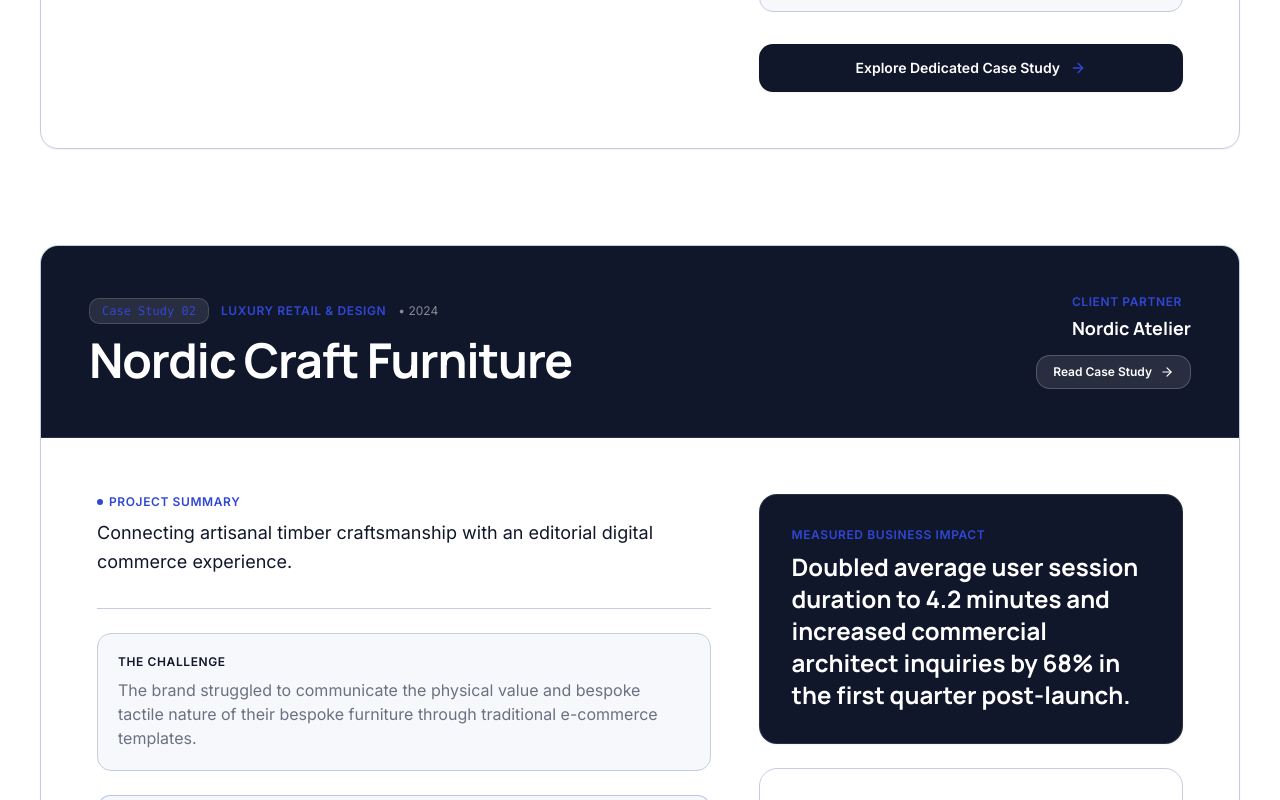
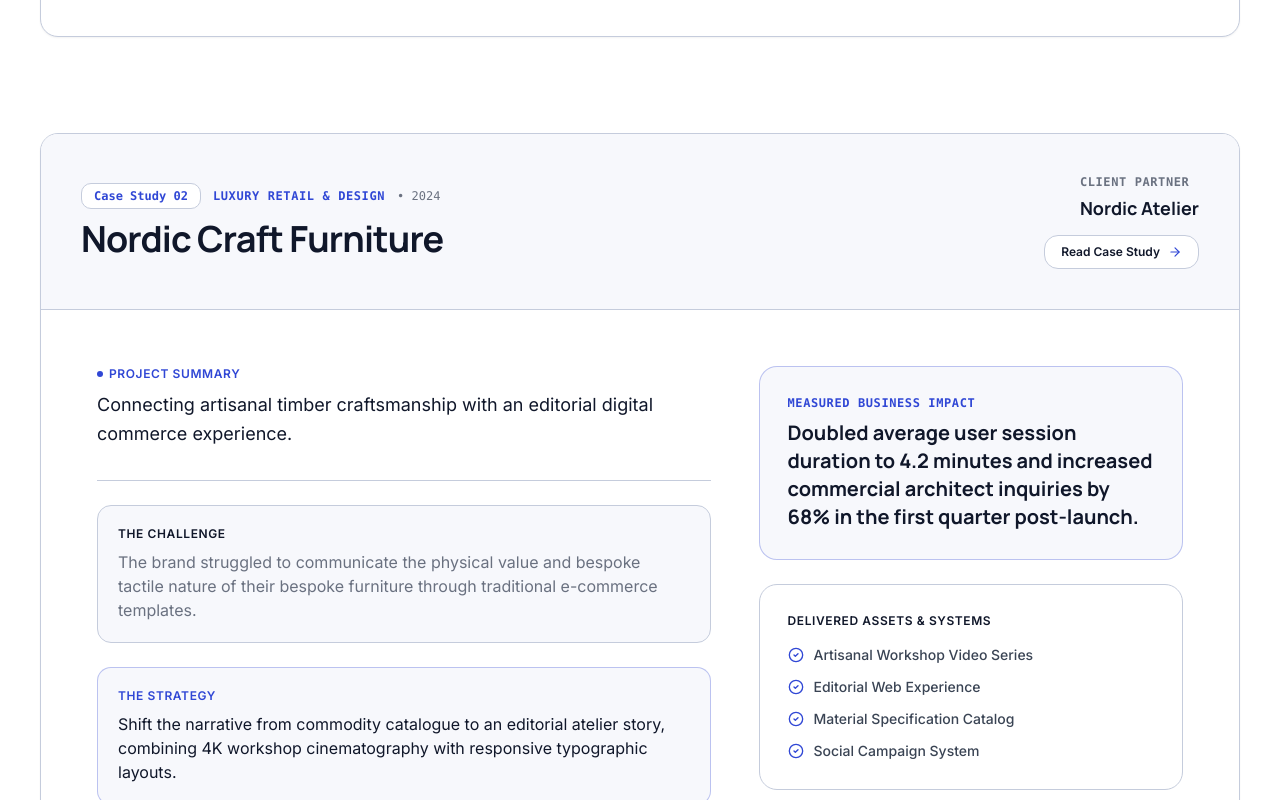
Before and after one commit to FaizaSami0007/KreaitX_By_Faiza, a Next.js app: page /work in a window 1280 px wide. Shown: the part 1680-2480 px from the top of the page. Built offline with nearby package versions, Linux system fonts and the light colour scheme; no server answers.

Commit message:
feat(work): reduce black and dark elements in Work section for lighter editorial presentation

```diff
--- a/components/sections/CTASection.tsx
+++ b/components/sections/CTASection.tsx
@@ -13,6 +13,7 @@ export interface CTASectionProps {
 }
 
 export const CTASection: React.FC<CTASectionProps> = ({ bg, className }) => {
+  void bg;
   return (
     <section className={`bg-white py-20 sm:py-24 lg:py-28 border-t border-[#C5CCDC] relative ${className || ""}`}>
       <Container size="default" className="relative z-10 max-w-[1320px]">
--- a/components/sections/FeaturedWork.tsx
+++ b/components/sections/FeaturedWork.tsx
@@ -81,10 +81,10 @@ export const FeaturedWork: React.FC = () => {
                         {/* Challenge & Strategic Impact Cards */}
                         <div className="mt-6 pt-5 border-t border-[#C5CCDC] grid grid-cols-1 sm:grid-cols-2 gap-3.5">
                           <div className="p-3.5 rounded-lg bg-[#F7F8FC] border border-[#C5CCDC]">
-                            <span className="text-[11px] font-mono font-bold uppercase tracking-wider text-[#10172A] block mb-1">
+                            <span className="text-[11px] font-mono font-bold uppercase tracking-wider text-[#6A7180] block mb-1">
                               The Challenge
                             </span>
-                            <span className="text-xs text-[#6A7180] leading-relaxed block">
+                            <span className="text-xs text-[#3A4454] leading-relaxed block">
                               {project.challenge}
                             </span>
                           </div>
@@ -142,7 +142,7 @@ export const FeaturedWork: React.FC = () => {
                             {project.deliverables.map((item) => (
                               <li
                                 key={item}
-                                className="flex items-center gap-2.5 text-sm font-medium text-[#10172A]"
+                                className="flex items-center gap-2.5 text-sm font-medium text-[#3A4454]"
                               >
                                 <CheckCircle2 className="h-4 w-4 text-[#3047D5] shrink-0" />
                                 <span>{item}</span>
--- a/components/sections/WorkClient.tsx
+++ b/components/sections/WorkClient.tsx
@@ -68,8 +68,8 @@ export const WorkClient: React.FC = () => {
                   type="button"
                   onClick={() => setSelectedCategory(cat)}
                   className={`px-4 py-2 rounded-md text-xs sm:text-sm font-sans font-semibold transition-all cursor-pointer shrink-0 min-h-[40px] ${selectedCategory === cat
-                      ? "bg-[#10172A] text-white shadow-sm"
-                      : "bg-white text-[#10172A] hover:bg-white hover:text-[#3047D5] border border-[#C5CCDC]"
+                      ? "bg-[#3047D5] text-white shadow-brand-button"
+                      : "bg-white text-[#3A4454] hover:bg-white hover:text-[#3047D5] border border-[#C5CCDC]"
                     }`}
                 >
                   {cat}
@@ -94,39 +94,39 @@ export const WorkClient: React.FC = () => {
                 id={project.id}
                 className="scroll-mt-32 rounded-xl bg-white border border-[#C5CCDC] shadow-sm transition-all duration-200 overflow-hidden"
               >
-                {/* Case Study Header Banner */}
-                <div className="bg-[#10172A] text-white p-6 sm:p-10 lg:p-12 border-b border-white/10 relative overflow-hidden">
+                {/* Case Study Header Banner — Clean Light Surface */}
+                <div className="bg-[#F7F8FC] text-[#10172A] p-6 sm:p-8 lg:p-10 border-b border-[#C5CCDC] relative overflow-hidden">
                   <div className="relative z-10 flex flex-col md:flex-row md:items-center justify-between gap-6">
                     <div>
-                      <div className="flex items-center gap-3 mb-3">
-                        <span className="px-3 py-1 rounded-md bg-white/10 text-[#3047D5] text-xs font-mono border border-white/15">
+                      <div className="flex items-center gap-3 mb-2.5">
+                        <span className="px-3 py-1 rounded-md bg-white text-[#3047D5] text-xs font-mono font-bold border border-[#C5CCDC]">
                           Case Study 0{idx + 1}
                         </span>
-                        <span className="text-xs text-[#3047D5] uppercase font-bold tracking-wider">
+                        <span className="text-xs text-[#3047D5] uppercase font-bold tracking-wider font-mono">
                           {project.industry}
                         </span>
-                        <span className="text-xs text-white/50">• {project.year}</span>
+                        <span className="text-xs text-[#6A7180] font-mono">• {project.year}</span>
                       </div>
-                      <h2 className="text-2xl sm:text-4xl lg:text-5xl font-display font-bold text-white tracking-tight">
+                      <h2 className="text-2xl sm:text-3xl lg:text-4xl font-display font-bold text-[#10172A] tracking-tight">
                         {project.title}
                       </h2>
                     </div>
 
                     <div className="shrink-0 flex flex-col md:items-end justify-between gap-3">
                       <div>
-                        <span className="text-xs font-sans uppercase tracking-wider text-[#3047D5] font-bold block mb-1">
+                        <span className="text-xs font-mono uppercase tracking-wider text-[#6A7180] font-bold block mb-1">
                           Client Partner
                         </span>
-                        <span className="text-lg font-display font-bold text-white">
+                        <span className="text-base sm:text-lg font-display font-bold text-[#10172A]">
                           {project.client}
                         </span>
                       </div>
                       <Link
                         href={`/work/${project.slug}`}
-                        className="inline-flex items-center gap-2 px-4 py-2 rounded-lg text-xs font-sans font-semibold text-white bg-white/10 hover:bg-[#3047D5] border border-white/20 transition-all duration-200"
+                        className="inline-flex items-center gap-2 px-4 py-2 rounded-lg text-xs font-sans font-semibold text-[#10172A] bg-white hover:bg-[#3047D5] hover:text-white border border-[#C5CCDC] hover:border-[#3047D5] shadow-2xs transition-all duration-200 group/link"
                       >
                         <span>Read Case Study</span>
-                        <ArrowRight className="h-3.5 w-3.5" />
+                        <ArrowRight className="h-3.5 w-3.5 text-[#3047D5] group-hover/link:text-white" />
                       </Link>
                     </div>
                   </div>
@@ -179,18 +179,18 @@ export const WorkClient: React.FC = () => {
 
                     {/* Right: Deliverables, Results & Impact Box */}
                     <div className="lg:col-span-5 space-y-6">
-                      {/* Measured Impact Card */}
-                      <div className="rounded-xl bg-[#10172A] text-white p-7 sm:p-8 border border-white/10 shadow-sm">
-                        <span className="text-xs font-sans uppercase tracking-wider text-[#3047D5] font-bold block mb-2">
+                      {/* Measured Impact Card — Clean Light Accent Surface */}
+                      <div className="rounded-xl bg-[#F7F8FC] text-[#10172A] p-6 sm:p-7 border border-[#3047D5]/30 shadow-2xs">
+                        <span className="text-xs font-mono uppercase tracking-wider text-[#3047D5] font-bold block mb-2">
                           Measured Business Impact
                         </span>
-                        <p className="text-xl sm:text-2xl font-display font-bold text-white leading-relaxed">
+                        <p className="text-lg sm:text-xl font-display font-bold text-[#10172A] leading-relaxed">
                           {project.impact}
                         </p>
                       </div>
 
                       {/* Deliverables List */}
-                      <div className="rounded-xl bg-white p-7 sm:p-8 border border-[#C5CCDC] shadow-xs">
+                      <div className="rounded-xl bg-white p-6 sm:p-7 border border-[#C5CCDC] shadow-2xs">
                         <span className="text-xs font-sans uppercase tracking-wider text-[#10172A] font-bold block mb-4">
                           Delivered Assets &amp; Systems
                         </span>
@@ -198,7 +198,7 @@ export const WorkClient: React.FC = () => {
                           {project.deliverables.map((del) => (
                             <li
                               key={del}
-                              className="flex items-center gap-2.5 text-sm font-medium text-[#10172A]"
+                              className="flex items-center gap-2.5 text-sm font-medium text-[#3A4454]"
                             >
                               <CheckCircle2 className="h-4 w-4 text-[#3047D5] shrink-0" />
                               <span>{del}</span>
@@ -229,7 +229,7 @@ export const WorkClient: React.FC = () => {
                               <Link
                                 key={s}
                                 href={`/solutions/${slug}`}
-                                className="text-xs font-medium text-[#10172A] bg-white hover:bg-[#10172A] hover:text-[#3047D5] border border-[#C5CCDC] px-3 py-1 rounded-md shadow-2xs transition-colors duration-150"
+                                className="text-xs font-medium text-[#10172A] bg-white hover:text-[#3047D5] hover:border-[#3047D5] border border-[#C5CCDC] px-3 py-1 rounded-md shadow-2xs transition-colors duration-150"
                               >
                                 {s}
                               </Link>
@@ -249,10 +249,10 @@ export const WorkClient: React.FC = () => {
                       <div className="pt-2">
                         <Link
                           href={`/work/${project.slug}`}
-                          className="w-full group inline-flex items-center justify-center gap-2.5 px-6 py-3.5 rounded-lg text-sm font-sans font-semibold text-white bg-[#10172A] hover:bg-[#3047D5] shadow-sm transition-colors duration-200"
+                          className="w-full group inline-flex items-center justify-center gap-2.5 px-6 py-3.5 rounded-lg text-sm font-sans font-bold text-white bg-[#3047D5] hover:bg-[#2538B8] shadow-brand-button transition-all duration-200"
                         >
                           <span>Explore Dedicated Case Study</span>
-                          <ArrowRight className="h-4 w-4 text-[#3047D5] group-hover:text-white transition-colors duration-200" />
+                          <ArrowRight className="h-4 w-4 text-white group-hover:translate-x-1 transition-transform duration-200" />
                         </Link>
                       </div>
                     </div>
```
Also changed, not shown: app/work/[slug]/page.tsx (+8 -8 lines).
